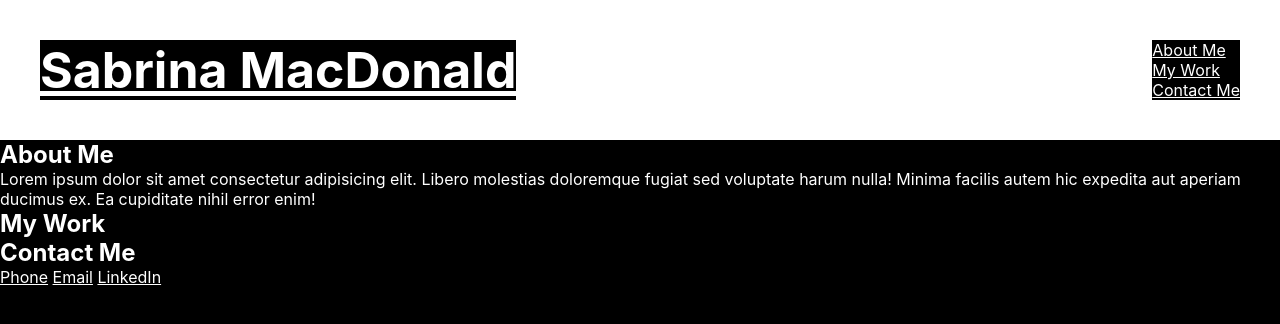
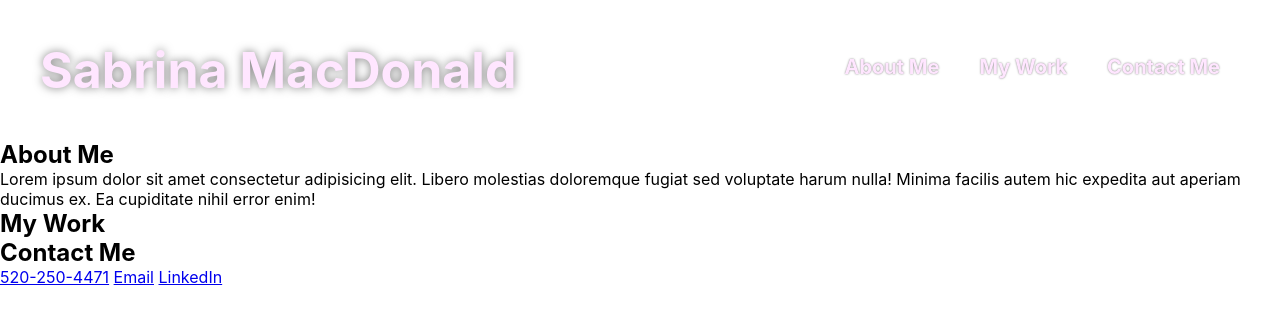
Before and after one commit to smacdonald97/second-is-the-best, a plain HTML site: page index.html in a window 1280 px wide. Drawn offline with Linux system fonts and the light colour scheme.

Commit message:
continued styling header and header nav

```diff
--- a/assets/css/style.css
+++ b/assets/css/style.css
@@ -9,8 +9,6 @@
     padding: 0;
     box-sizing: border-box;
     font-family: -apple-system, BlinkMacSystemFont, Segoe UI, 'Roboto', Oxygen, Ubuntu, Cantarell, 'Open Sans', 'Helvetica Neue', sans-serif;
-    color: var(--secondary-color);
-    background-color: var(--primary-color);
 }
 
 header {
@@ -28,10 +26,37 @@ header h1 {
     font-weight: bold;
 }
 
-header nav {
+header h1 a{
+    text-decoration: none;
+    color: var(--tertiary-color);
+    text-shadow: 0 0 10px rgba(0, 0, 0, 0.5);
+}
+
+header nav ul {
     display: flex;
     flex-wrap: wrap;
     justify-content: space-between;
     align-items: center;
     list-style: none;
+    text-shadow:0 0 2px rgba(0, 0, 0, 0.5);
+    font-weight: bolder;
+    font-size: 20px;
 }
+
+
+header nav ul li a{
+    display: flex;
+    flex-wrap: wrap;
+    justify-content: space-between;
+    align-items: center;
+    list-style: none;
+    text-decoration: none;
+    color: var(--tertiary-color);
+    text-shadow: rgba(0, 0, 0, 0.5);
+    padding: 15px 20px;
+}
+
+header nav ul li a:hover{
+    background: var(--tertiary-color);
+    color: var(--primary-color);
+}
--- a/index.html
+++ b/index.html
@@ -40,7 +40,7 @@
 
         <section id="#contact-me">
             <h2>Contact <span class="me">Me</span></h2>
-            <a href="tel:520-250-4471">Phone</a>
+            <a href="tel:520-250-4471">520-250-4471</a>
             <a href="mailto:smacdonald97@gmail.com">Email</a>
             <a href="https://www.linkedin.com/in/sabrina-macdonald-84b960204/" target="_blank" rel="noopener noreferrer">LinkedIn</a>
         </section>
```
